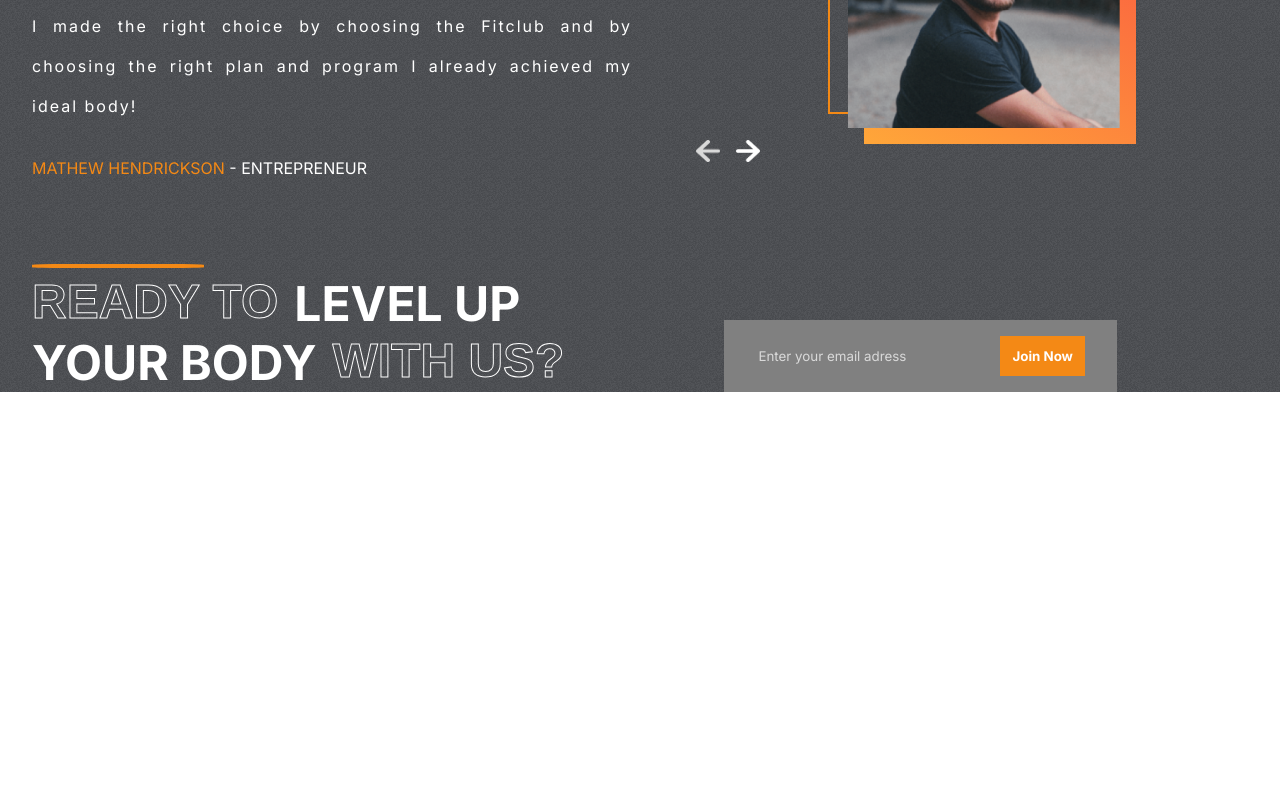
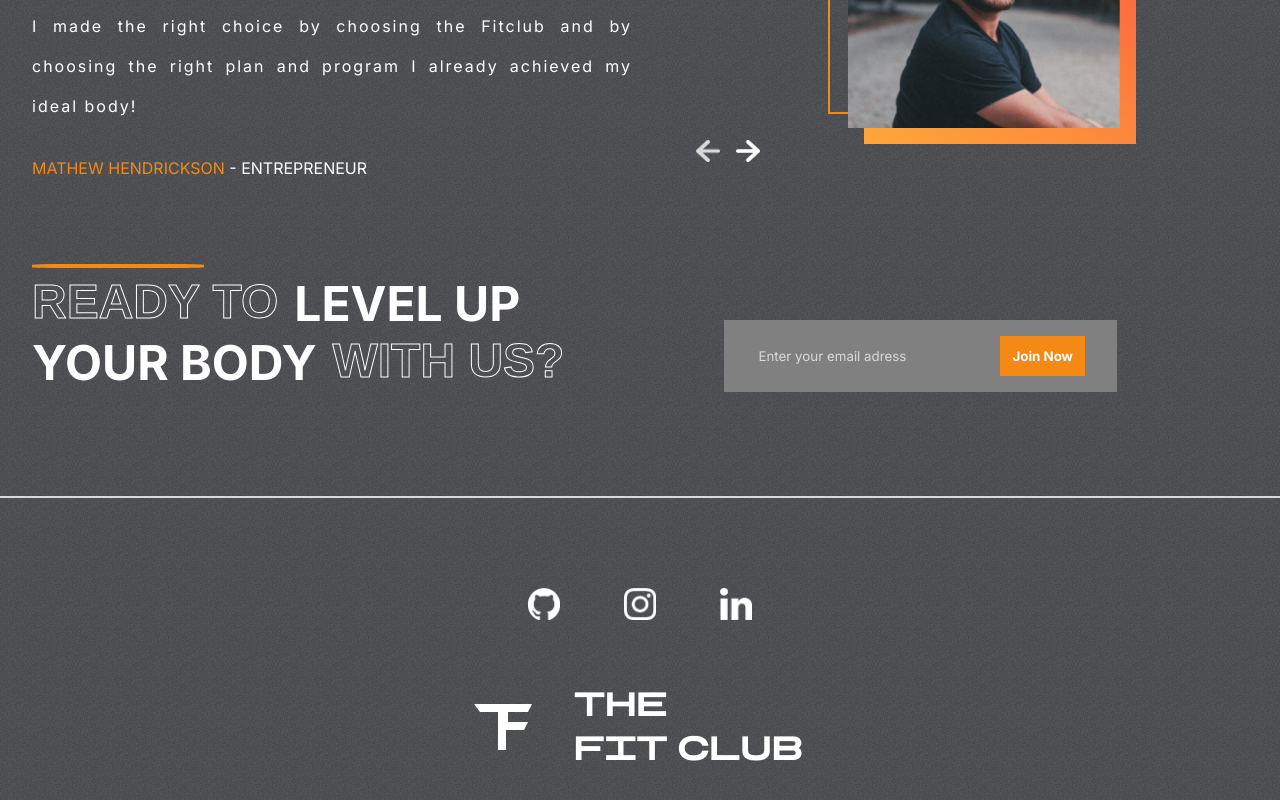
Before and after one commit to Hostlife22/fit-club, a React (Vite) app: page / in a window 1280 px wide. Shown: the part 2732-3532 px from the top of the page. Before the commit the page ends 3124 px from the top, so only its background shows below. Built offline with nearby package versions, Linux system fonts and the light colour scheme.

Commit message:
feat: implemented footer component

```diff
--- a/src/App.tsx
+++ b/src/App.tsx
@@ -1,5 +1,5 @@
 import styles from './App.module.scss';
-import { Hero, Join, Plans, Programs, Reasons, Testimonials } from './components';
+import { Footer, Hero, Join, Plans, Programs, Reasons, Testimonials } from './components';
 
 function App() {
   return (
@@ -10,6 +10,7 @@
       <Plans />
       <Testimonials />
       <Join />
+      <Footer />
     </div>
   );
 }
--- /dev/null
+++ b/src/components/Footer/Footer.module.scss
@@ -0,0 +1,30 @@
+@import '../../variables.scss';
+
+.footerContainer {
+  position: relative;
+
+  & > hr {
+    border: 1px solid $lightgray;
+  }
+
+  .footer {
+    display: flex;
+    flex-direction: column;
+    gap: 4rem;
+    align-items: center;
+    justify-content: center;
+    height: 20rem;
+    padding: 1rem 2rem;
+
+    & > .socialLinks {
+      display: flex;
+      gap: 4rem;
+
+      & > img {
+        width: 2rem;
+        height: 2rem;
+        cursor: pointer;
+      }
+    }
+  }
+}
--- /dev/null
+++ b/src/components/Footer/Footer.props.ts
@@ -0,0 +1,4 @@
+import { DetailedHTMLProps, HTMLAttributes } from 'react';
+
+export interface IFooterProps
+  extends DetailedHTMLProps<HTMLAttributes<HTMLDivElement>, HTMLDivElement> {}
--- /dev/null
+++ b/src/components/Footer/Footer.tsx
@@ -0,0 +1,26 @@
+import GitHub from '../../assets/github.png';
+import Instagram from '../../assets/instagram.png';
+import LinkedIn from '../../assets/linkedin.png';
+import Logo from '../../assets/logo.png';
+import styles from './Footer.module.scss';
+import { IFooterProps } from './Footer.props';
+
+function Footer(props: IFooterProps) {
+  return (
+    <div className={styles.footerContainer}>
+      <hr />
+      <div className={styles.footer}>
+        <div className={styles.socialLinks}>
+          <img src={GitHub} alt="GitHub link" />
+          <img src={Instagram} alt="Instagram link" />
+          <img src={LinkedIn} alt="LinkedIn link" />
+        </div>
+        <div className={styles.logoF}>
+          <img src={Logo} alt="Logo" />
+        </div>
+      </div>
+    </div>
+  );
+}
+
+export default Footer;
--- a/src/components/index.ts
+++ b/src/components/index.ts
@@ -1,4 +1,5 @@
 export { default as Button } from './Button/Button';
+export { default as Footer } from './Footer/Footer';
 export { default as Header } from './Header/Header';
 export { default as Hero } from './Hero/Hero';
 export { default as Join } from './Join/Join';
```
